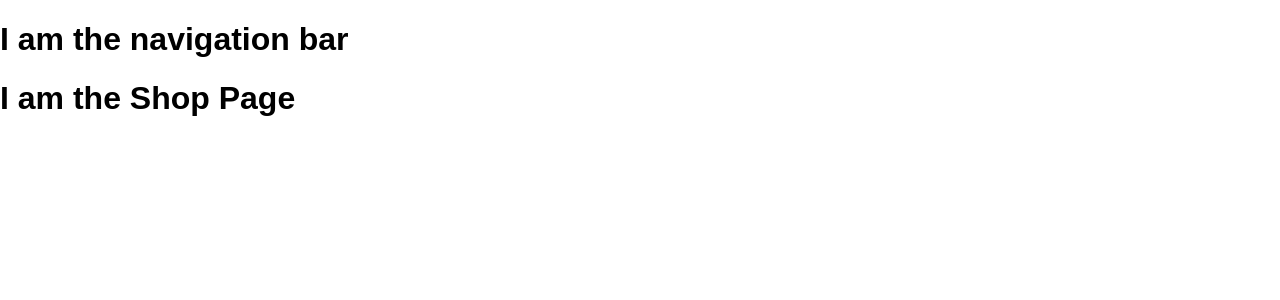
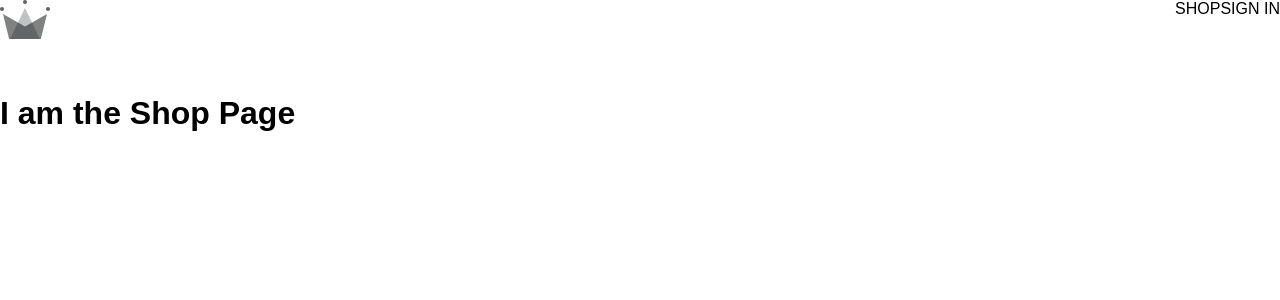
Before and after one commit to warriorfull/crwn-clothing, a React (Create React App) app: page /shop in a window 1280 px wide. Shown: the top 300 px of the page. Built offline with nearby package versions, Linux system fonts and the light colour scheme; a web font is replaced by a local one.

Commit message:
92 - Authenticating With Firebase

```diff
--- a/package.json
+++ b/package.json
@@ -6,6 +6,7 @@
     "@testing-library/jest-dom": "^5.16.4",
     "@testing-library/react": "^13.3.0",
     "@testing-library/user-event": "^13.5.0",
+    "firebase": "^9.9.2",
     "react": "^18.2.0",
     "react-dom": "^18.2.0",
     "react-router-dom": "^6.3.0",
--- a/src/App.js
+++ b/src/App.js
@@ -1,16 +1,7 @@
-import { Routes, Route, Outlet } from 'react-router-dom';
+import { Routes, Route } from 'react-router-dom';
 import Home from "./routes/home/home.component";
-
-const Navigation = () => {
-  return (
-    <div>
-      <div>
-        <h1>I am the navigation bar</h1>
-      </div>
-      <Outlet />
-    </div>
-  )
-}
+import Navigation from './routes/navigation/navigation.component';
+import SignIn from './routes/sign-in/sign-in.component';
 
 const Shop = () => {
   return <h1>I am the Shop Page</h1>;
@@ -22,6 +13,7 @@
       <Route path='/' element={<Navigation />} >
         <Route index element={<Home />} />
         <Route path='shop' element={<Shop />} />
+        <Route path='sign-in' element={<SignIn />} />
       </Route>
     </Routes>
   );
--- a/src/index.scss
+++ b/src/index.scss
@@ -10,3 +10,12 @@
   font-family: source-code-pro, Menlo, Monaco, Consolas, 'Courier New',
     monospace;
 }
+
+a {
+  text-decoration: none;
+  color: black;
+}
+
+* {
+  box-sizing: border-box;
+}
--- /dev/null
+++ b/src/routes/navigation/navigation.component.jsx
@@ -0,0 +1,28 @@
+import { Fragment } from 'react';
+import { Outlet, Link } from 'react-router-dom';
+
+import { ReactComponent as CrwnLogo } from '../../assets/crown.svg';
+import './navigation.styles.scss';
+
+const Navigation = () => {
+    return (
+      <Fragment>
+        <div className='navigation'>
+            <Link className='logo-content' to='/'>
+                <CrwnLogo className='logo' />
+            </Link>
+            <div className='links-container'>
+                <Link className='nav-link' to='/shop'>
+                    SHOP
+                </Link>
+                <Link className='nav-link' to='/sign-in'>
+                    SIGN IN
+                </Link>
+            </div>
+        </div>
+        <Outlet />
+      </Fragment>
+    )
+  }
+
+  export default Navigation;
--- /dev/null
+++ b/src/routes/navigation/navigation.styles.scss
@@ -0,0 +1,26 @@
+.navigation {
+  height: 70px;
+  width: 100%;
+  display: flex;
+  justify-content: space-between;
+  margin-bottom: 25px;
+
+  .logo-container {
+    height: 100%;
+    width: 70px;
+    padding: 25px;
+  }
+
+  .nav-links-container {
+    width: 50%;
+    height: 100%;
+    display: flex;
+    align-items: center;
+    justify-content: flex-end;
+
+    .nav-link {
+      padding: 10px 15px;
+      cursor: pointer;
+    }
+  }
+}
--- /dev/null
+++ b/src/routes/sign-in/sign-in.component.jsx
@@ -0,0 +1,19 @@
+import { signInWithGooglePopup } from "../../utils/firebase/firebase.utils";
+
+const SignIn = () => {
+    const logGoogleUser = async () => {
+        const response = await signInWithGooglePopup();
+        console.log(response);
+    }
+
+    return (
+        <div>
+            <h1>Sign IN Page</h1>
+            <button onClick={logGoogleUser}>
+                Sign In with Google Popup
+            </button>
+        </div>
+    );
+}
+
+export default SignIn;
--- /dev/null
+++ b/src/utils/firebase/firebase.utils.js
@@ -0,0 +1,29 @@
+// Import the functions you need from the SDKs you need
+import { initializeApp } from "firebase/app";
+import {
+    getAuth,
+    signInWithRedirect,
+    signInWithPopup,
+    GoogleAuthProvider } from 'firebase/auth';
+
+// Your web app's Firebase configuration
+const firebaseConfig = {
+  apiKey: "AIzaSyAgYXz5VfKenBtZfoVIGTosX0hL-1Hx72U",
+  authDomain: "crwn-clothing-db-50621.firebaseapp.com",
+  projectId: "crwn-clothing-db-50621",
+  storageBucket: "crwn-clothing-db-50621.appspot.com",
+  messagingSenderId: "964789449815",
+  appId: "1:964789449815:web:aa755697c1492d42391f12"
+};
+
+// Initialize Firebase
+const firebaseApp = initializeApp(firebaseConfig);
+
+const provider = new GoogleAuthProvider();
+
+provider.setCustomParameters({
+    prompt: "select_account"
+});
+
+export const auth = getAuth();
+export const signInWithGooglePopup = () => signInWithPopup(auth, provider);
```
Also changed, not shown: src/assets/crown.svg (added), 1 other file (tests, documents, lock files or other folders).
